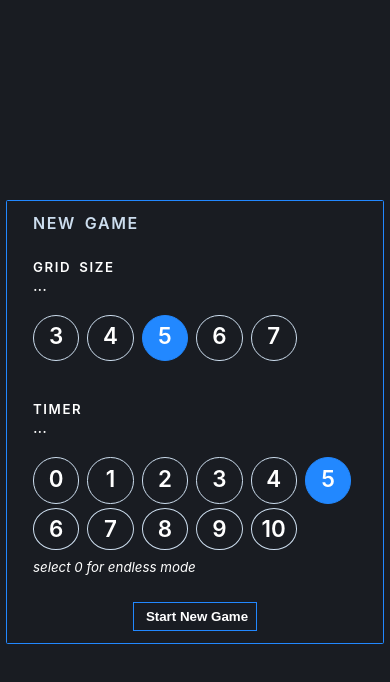
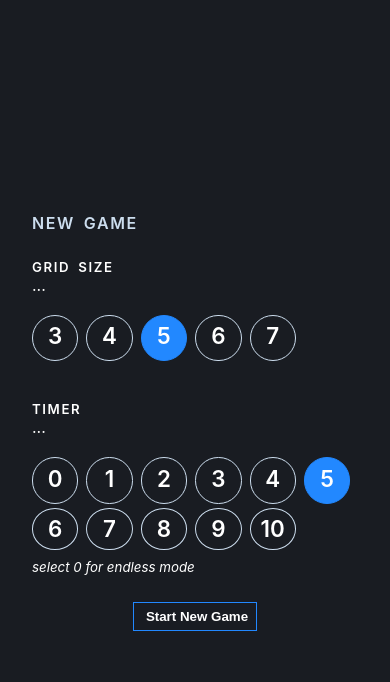
Before and after one commit to tunjioye/tapword, a React (Create React App) app: page /#play in a window 390 px wide. In both pictures the pointer is over the element 195 px from the left and 421 px from the top of the page. Shown: the top 682 px of the page. Built offline with nearby package versions, Linux system fonts and the light colour scheme; no server answers.

Commit message:
Disabled Modal Container Hover Effect on Small Screens

```diff
--- a/src/App.css
+++ b/src/App.css
@@ -159,4 +159,9 @@
 		box-shadow: 0 0 0 0.1rem rgba(34, 136, 255, 0.2); }
 	.btn.btn-clear::before {
 		color: #28f;
-		content: "\2715"; }
+    content: "\2715"; }
+
+@media (max-width: 600px) {
+  .modal-container:hover {
+		border: 0; }
+}
```
